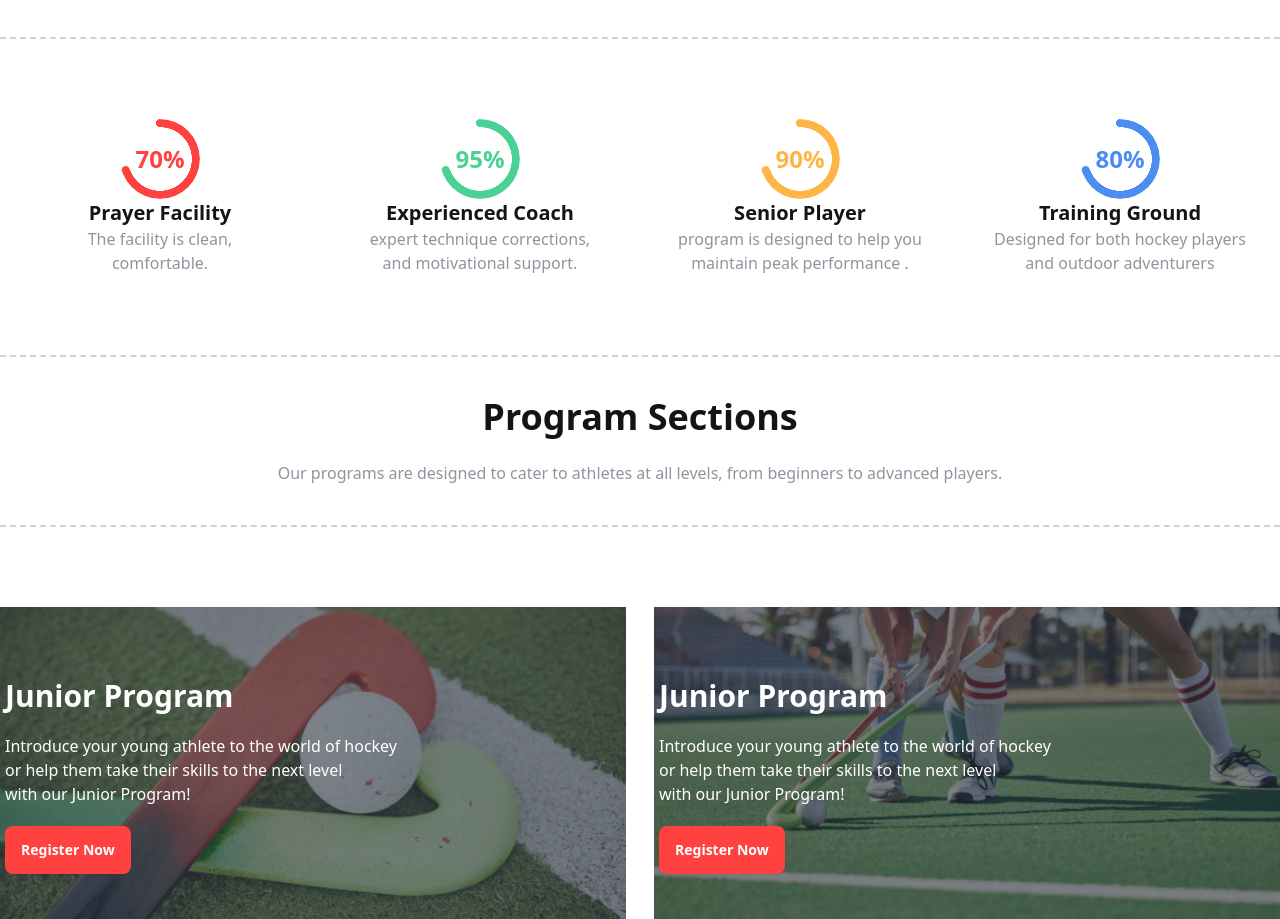
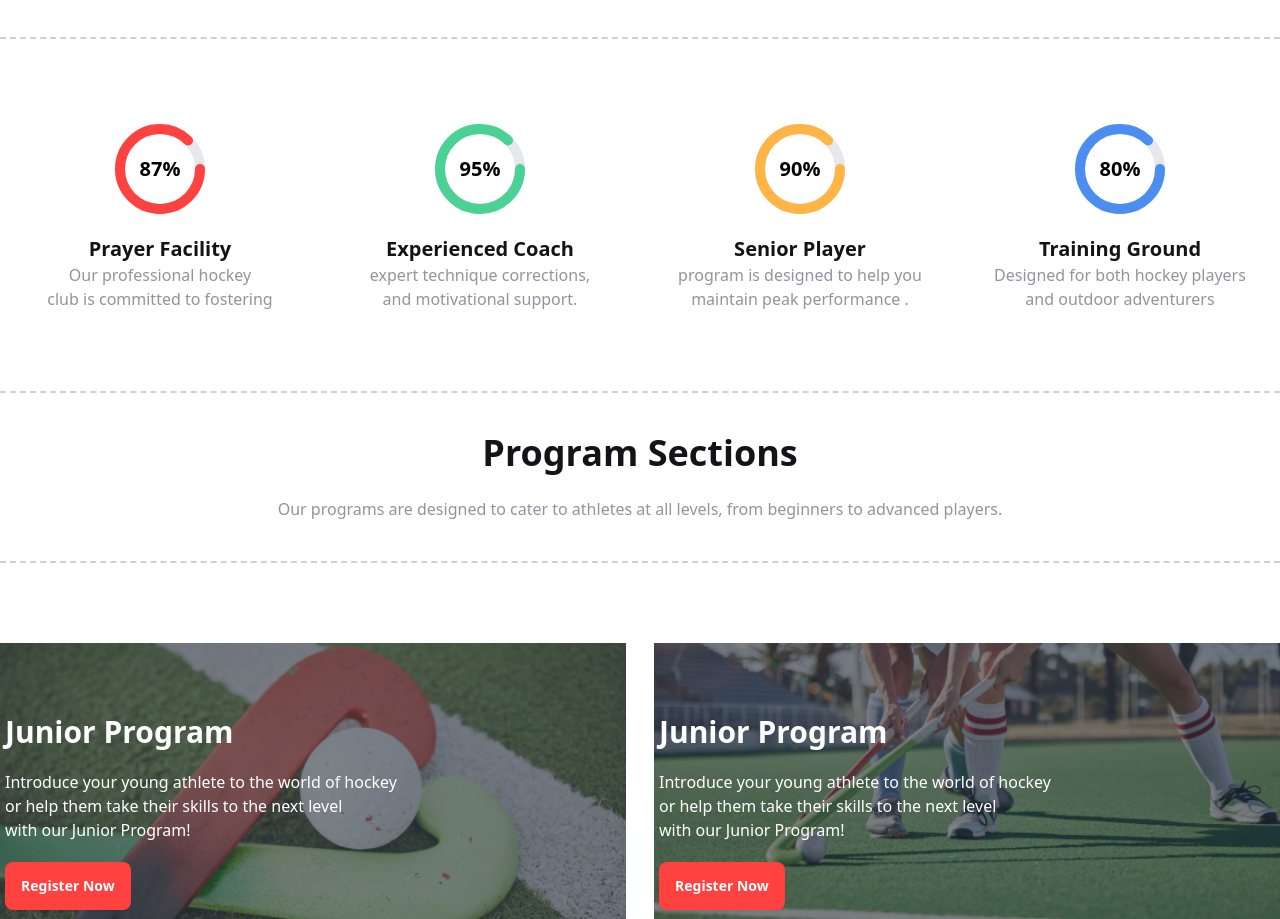
Before and after one commit to jubaeddddd/B9A3-hockeys-page-with-tailwind-and-daisyUI, a plain HTML site: page index.html in a window 1280 px wide. Shown: the part 977-1896 px from the top of the page. Drawn offline with nearby package versions, Linux system fonts and the light colour scheme.

Commit message:
editing strength section

```diff
--- a/index.html
+++ b/index.html
@@ -30,6 +30,37 @@
     <style>
         .manrope {
             font-family: "Manrope", serif;
+        }
+
+
+        /* circle css */
+        .progress-ring {
+            position: relative;
+            width: 100px;
+            height: 100px;
+        }
+
+        .progress-ring circle {
+            stroke-width: 10;
+            fill: transparent;
+        }
+
+        .progress-ring .bg-circle {
+            stroke: #e5e7eb;
+        }
+
+        .progress-ring .progress-circle {
+            stroke-linecap: round;
+            transition: stroke-dashoffset 0.6s ease-in-out;
+        }
+
+        .progress-text {
+            position: absolute;
+            top: 50%;
+            left: 50%;
+            transform: translate(-50%, -50%);
+            font-size: 1.25rem;
+            font-weight: bold;
         }
     </style>
     <title>B9A3 Hockey's</title>
@@ -80,7 +111,8 @@
                     <div class="absolute rounded-xl bg-black p-12 right-4 bottom-4 hidden md:block">
                         <h3 class="text-white text-2xl font-extrabold">Meet all the heroes from the field</h3>
                         <p class="font-medium text-[#9393A0]">the remarkable individuals who dedicate themselves to the
-                            frontlines <br> of action and impact. These are the unsung champions, the ones whose hard work
+                            frontlines <br> of action and impact. These are the unsung champions, the ones whose hard
+                            work
                             and determination</p>
                     </div>
                     <div class="absolute left-5 right-5 top-1/2 flex -translate-y-1/2 transform justify-between">
@@ -93,7 +125,8 @@
                     <div class="absolute rounded-xl bg-black p-12 right-4 bottom-4 hidden md:block">
                         <h3 class="text-white text-2xl font-extrabold">Meet all the heroes from the field</h3>
                         <p class="font-medium text-[#9393A0]">the remarkable individuals who dedicate themselves to the
-                            frontlines <br> of action and impact. These are the unsung champions, the ones whose hard work
+                            frontlines <br> of action and impact. These are the unsung champions, the ones whose hard
+                            work
                             and determination</p>
                     </div>
                     <div class="absolute left-5 right-5 top-1/2 flex -translate-y-1/2 transform justify-between">
@@ -128,38 +161,70 @@
             </div>
             <hr class="border-t-2 border-dashed border-gray-400 opacity-50">
             <div class="grid grid-cols-1  lg:grid-cols-4 gap-14 lg:gap-0 mt-20">
+                <!--  -->
                 <div class="text-center">
-                    <div class="flex justify-center">
-                        <div class="radial-progress text-[#FF4240] text-2xl font-extrabold" style="--value:70;"
-                            role="progressbar">70%</div>
+                    <div class="flex justify-center mb-4">
+                        <div class="progress-ring">
+                            <svg width="100" height="100" viewBox="0 0 100 100">
+                                <circle class="bg-circle" cx="50" cy="50" r="40" />
+                                <circle class="progress-circle" cx="50" cy="50" r="40" stroke="#FF4240"
+                                    stroke-dasharray="251.2" stroke-dashoffset="32"></circle>
+                            </svg>
+                            <span class="progress-text text-black">87%</span>
+                        </div>
                     </div>
                     <h4 class="font-semibold text-xl text-[#131318]">Prayer Facility</h4>
-                    <p class="text-[#9393A0]">The facility is clean, <br> comfortable.</p>
+                    <p class="text-[rgb(147,147,160)]">Our professional hockey <br> club is committed to fostering</p>
                 </div>
+                <!--  -->
+                <!--  -->
                 <div class="text-center">
-                    <div class="flex justify-center">
-                        <div class="radial-progress text-[#49D293] text-2xl font-extrabold" style="--value:70;"
-                            role="progressbar">95%</div>
+                    <div class="flex justify-center mb-4">
+                        <div class="progress-ring">
+                            <svg width="100" height="100" viewBox="0 0 100 100">
+                                <circle class="bg-circle" cx="50" cy="50" r="40" />
+                                <circle class="progress-circle" cx="50" cy="50" r="40" stroke="#49D293"
+                                    stroke-dasharray="251.2" stroke-dashoffset="32"></circle>
+                            </svg>
+                            <span class="progress-text text-black">95%</span>
+                        </div>
                     </div>
                     <h4 class="font-semibold text-xl text-[#131318]">Experienced Coach</h4>
-                    <p class="text-[#9393A0]">expert technique corrections, <br> and motivational support.</p>
+                    <p class="text-[rgb(147,147,160)]">expert technique corrections, <br> and motivational support.</p>
                 </div>
+                <!--  -->
+                <!--  -->
                 <div class="text-center">
-                    <div class="flex justify-center">
-                        <div class="radial-progress text-[#FFB546] text-2xl font-extrabold" style="--value:70;"
-                            role="progressbar">90%</div>
+                    <div class="flex justify-center mb-4">
+                        <div class="progress-ring">
+                            <svg width="100" height="100" viewBox="0 0 100 100">
+                                <circle class="bg-circle" cx="50" cy="50" r="40" />
+                                <circle class="progress-circle" cx="50" cy="50" r="40" stroke="#FFB546"
+                                    stroke-dasharray="251.2" stroke-dashoffset="32"></circle>
+                            </svg>
+                            <span class="progress-text text-black">90%</span>
+                        </div>
                     </div>
                     <h4 class="font-semibold text-xl text-[#131318]">Senior Player</h4>
                     <p class="text-[#9393A0]">program is designed to help you <br> maintain peak performance .</p>
                 </div>
+                <!--  -->
+                <!--  -->
                 <div class="text-center">
-                    <div class="flex justify-center">
-                        <div class="radial-progress text-[#4C8DF1] text-2xl font-extrabold" style="--value:70;"
-                            role="progressbar">80%</div>
+                    <div class="flex justify-center mb-4">
+                        <div class="progress-ring">
+                            <svg width="100" height="100" viewBox="0 0 100 100">
+                                <circle class="bg-circle" cx="50" cy="50" r="40" />
+                                <circle class="progress-circle" cx="50" cy="50" r="40" stroke="#4C8DF1"
+                                    stroke-dasharray="251.2" stroke-dashoffset="32"></circle>
+                            </svg>
+                            <span class="progress-text text-black">80%</span>
+                        </div>
                     </div>
                     <h4 class="font-semibold text-xl text-[#131318]">Training Ground</h4>
                     <p class="text-[#9393A0]">Designed for both hockey players <br> and outdoor adventurers</p>
                 </div>
+                <!--  -->
             </div>
         </section>
         <!-- programs section  -->
```
Also changed, not shown: 3 other files.
